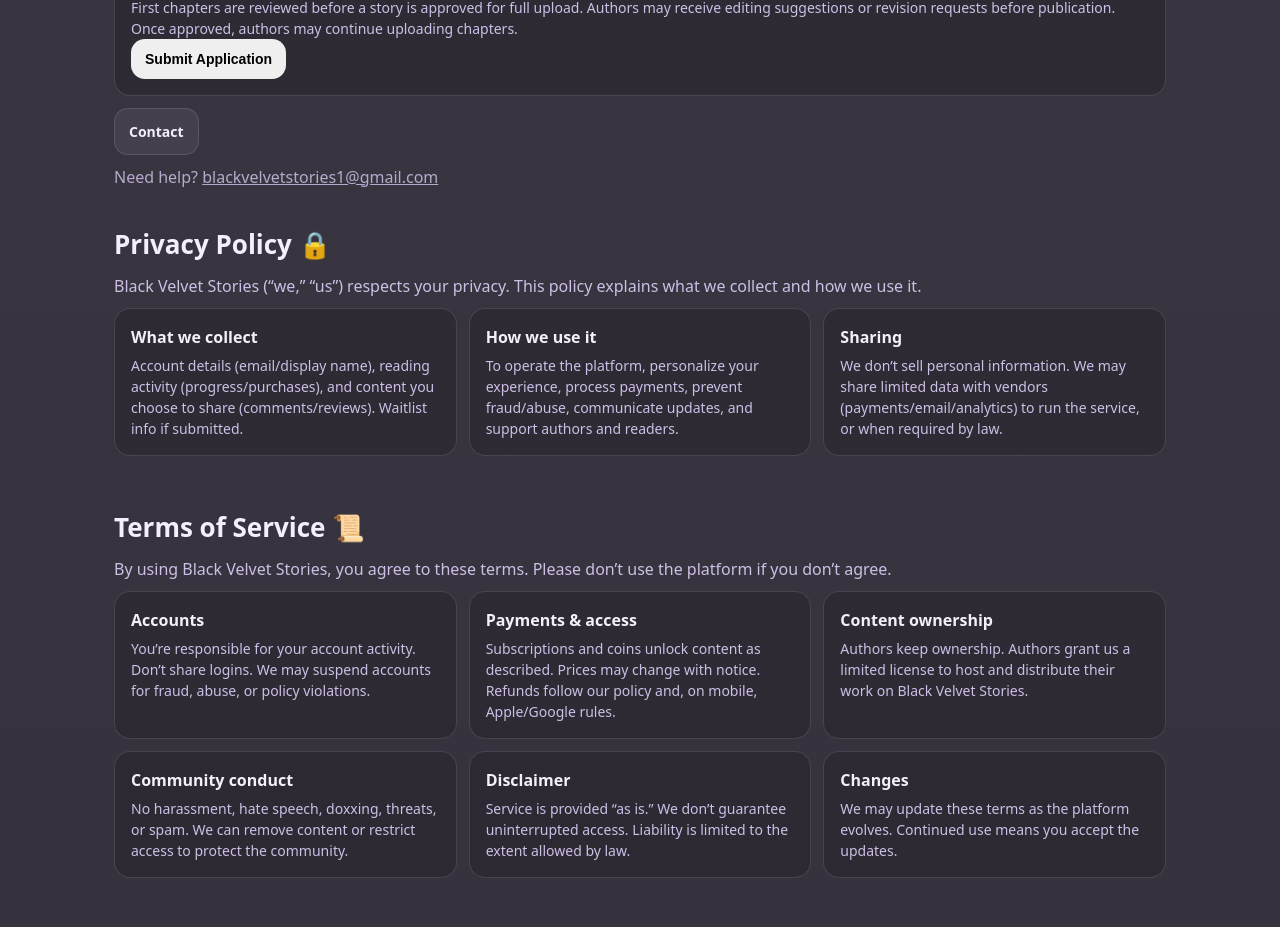
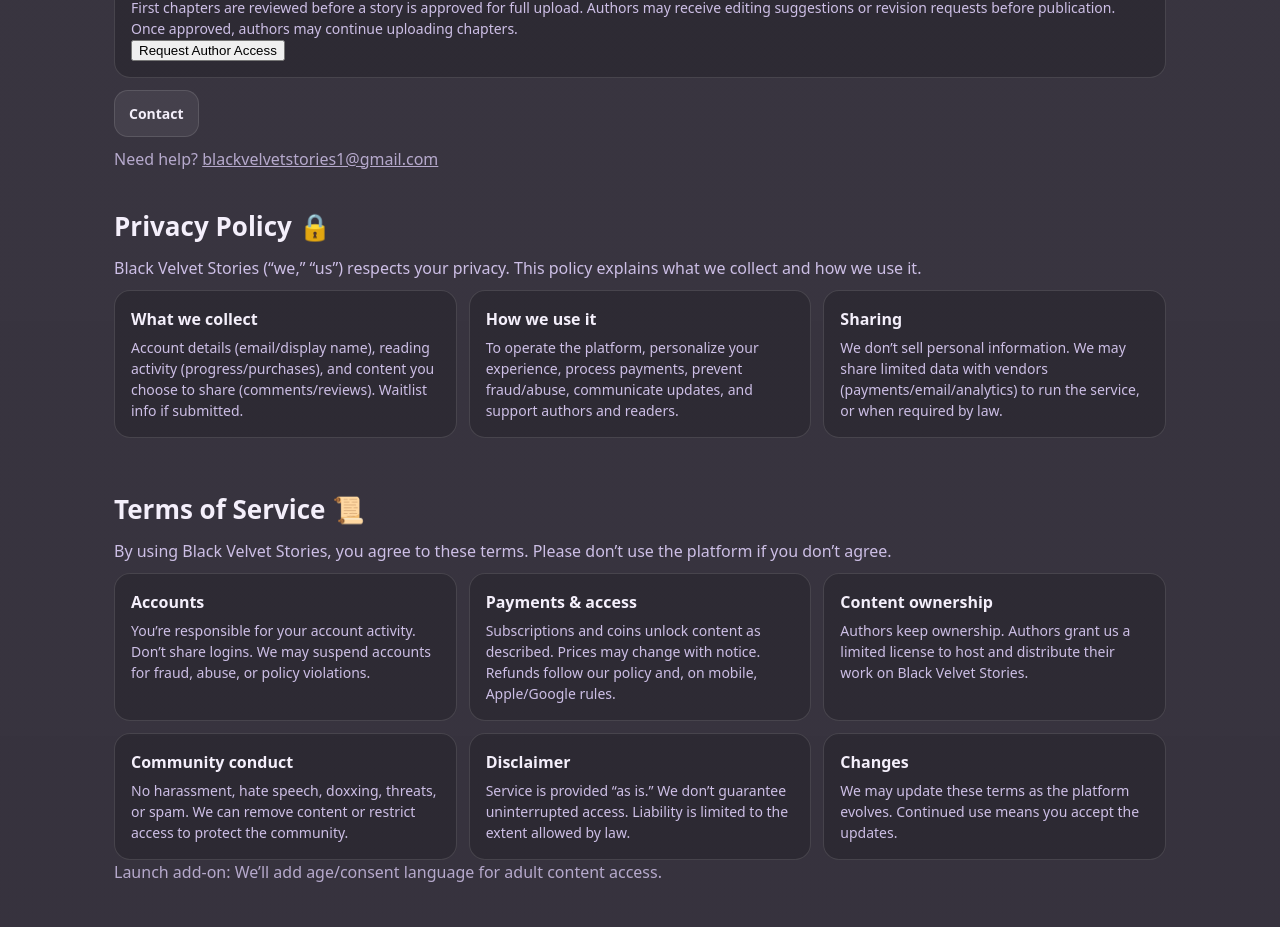
Before and after one commit to nikoneem46-max/Black-Velvet-Stories, a plain HTML site: page index_cleaned.html in a window 1280 px wide. Shown: the part 2377-3304 px from the top of the page. Drawn offline with nearby package versions, Linux system fonts and the light colour scheme.

Commit message:
Updated index.html
Updated button text and links for author access and application submission.

```diff
--- a/index_cleaned.html
+++ b/index_cleaned.html
@@ -277,7 +277,7 @@
 
         <div class="ctaRow">
           <a class="btn btnPrimary" href="#pricing">Start reading →</a>
-         <a class="btn btnGhost" href="#author-access">Want to publish here?</a>
+          <a class="btn btnGhost" href="#author-access">Want to publish here?</a>
         </div>
       </div>
 
@@ -416,9 +416,9 @@
       First chapters are reviewed before a story is approved for full upload. Authors may receive editing suggestions or revision requests before publication. Once approved, authors may continue uploading chapters.
     </p>
 
-  <p>
-  <button type="submit" class="btn">Submit Application</button>
-</p>
+    <p>
+      <button type="submit">Request Author Access</button>
+    </p>
   </form>
 </section>
 
@@ -454,7 +454,7 @@
         <div class="card"><h3>Disclaimer</h3><p>Service is provided “as is.” We don’t guarantee uninterrupted access. Liability is limited to the extent allowed by law.</p></div>
         <div class="card"><h3>Changes</h3><p>We may update these terms as the platform evolves. Continued use means you accept the updates.</p></div>
       </div>
-
+      <p class="fine">Launch add-on: We’ll add age/consent language for adult content access.</p>
     </section>
 
     <section id="refunds">
```
